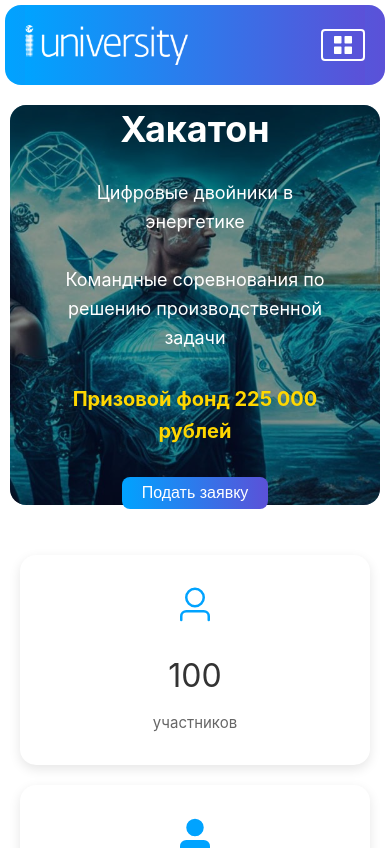
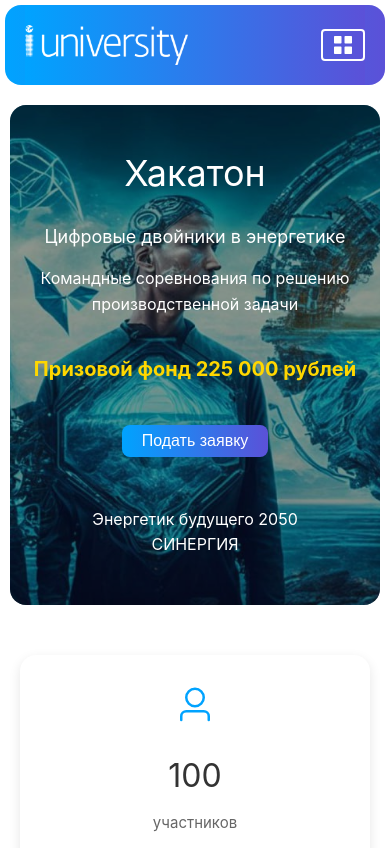
Before and after one commit to Pankyxa/HackathonFrontV1, a Vue app: page / in a window 390 px wide. Shown: the top 848 px of the page. Built offline with nearby package versions, Linux system fonts and the light colour scheme; no server answers; what vue-the-mask would draw is missing.

Commit message:
Add mentor view

```diff
--- a/src/api/teams.js
+++ b/src/api/teams.js
@@ -28,7 +28,7 @@ export const teamsApi = {
                 formData.append('member_ids', JSON.stringify([]));
             }
 
-            const response = await api.post('/teams/create', formData, {
+            const response = await api.post('/teams/create', {formData}, {
                 headers: {
                     'Content-Type': 'multipart/form-data',
                 }
@@ -90,23 +90,12 @@ export const teamsApi = {
         }
     },
 
-    async getMentorTeam(teamId) {
-        try {
-            const response = await api.get(`/teams/mentor/teams/${teamId}/`);
-            return response.data[0];
-        } catch (error) {
-            throw error.response?.data || error.message;
-        }
-    },
-
     async getTeam(teamId = null) {
         try {
             let response;
             if (teamId) {
-                // Если передан ID команды, получаем конкретную команду
                 response = await api.get(`/teams/mentor/teams/${teamId}`);
             } else {
-                // Если ID не передан, получаем свою команду
                 response = await api.get('/teams/my/team');
             }
             return response.data;
--- a/src/router/index.js
+++ b/src/router/index.js
@@ -46,7 +46,7 @@ const router = createRouter({
         {
             path: '/mentor/teams/:id',
             name: 'MentorTeamView',
-            component: () => import('@/views/MyTeamPage.vue'), // Изменено на новый компонент
+            component: () => import('@/views/MyTeamPage.vue'),
             meta: {
                 requiresAuth: true,
                 roles: ['mentor']
--- a/src/stores/auth.js
+++ b/src/stores/auth.js
@@ -7,7 +7,7 @@ import { useLoadingStore } from './loading'
 export const useAuthStore = defineStore('auth', () => {
   const isAuthenticated = ref(false)
   const isHaveTeam = ref(false)
-  const user = ref(null) // Добавляем user
+  const user = ref(null)
   const loadingStore = useLoadingStore()
 
   const setUser = (userData) => {
--- a/src/views/HomePage.vue
+++ b/src/views/HomePage.vue
@@ -2,12 +2,32 @@
   <TheHeader :class="{ 'header-hidden': isHeaderHidden }"></TheHeader>
   <div class="home-page">
     <div class="hero-section">
-      <div class="hero-content">
+      <!-- Десктоп версия -->
+      <div class="desktop-container">
+        <div class="hero-content">
+          <h1>Хакатон</h1>
+          <p>Цифровые двойники в энергетике</p>
+          <p class="subtitle">Командные соревнования по решению производственной задачи</p>
+          <div class="prize-info">Призовой фонд 225 000 рублей</div>
+          <el-button type="primary" class="custom-button" @click="handleApplicationClick">Подать заявку</el-button>
+        </div>
+        <div class="synergy-text">
+          <div>Энергетик будущего 2050</div>
+          <div>СИНЕРГИЯ</div>
+        </div>
+      </div>
+
+      <!-- Мобильная версия -->
+      <div class="mobile-container">
         <h1>Хакатон</h1>
         <p>Цифровые двойники в энергетике</p>
         <p class="subtitle">Командные соревнования по решению производственной задачи</p>
         <div class="prize-info">Призовой фонд 225 000 рублей</div>
         <el-button type="primary" class="custom-button" @click="handleApplicationClick">Подать заявку</el-button>
+        <div class="synergy-text">
+          <div>Энергетик будущего 2050</div>
+          <div>СИНЕРГИЯ</div>
+        </div>
       </div>
     </div>
 
@@ -185,9 +205,6 @@ const handleApplicationClick = () => {
   position: relative;
   border-radius: 16px;
   margin: 20px;
-  display: flex;
-  align-items: center;
-  padding-left: 60px;
 }
 
 .hero-section::before {
@@ -201,11 +218,62 @@ const handleApplicationClick = () => {
   border-radius: 16px;
 }
 
+/* Десктоп стили */
+.desktop-container {
+  display: flex;
+  justify-content: space-between;
+  align-items: center;
+  padding: 0 60px;
+  height: 100%;
+  position: relative;
+  z-index: 2;
+}
+
+.desktop-container .hero-content {
+  color: white;
+  max-width: 600px;
+}
+
+.desktop-container .synergy-text {
+  color: white;
+  font-weight: bold;
+  font-size: 18px;
+  text-align: right;
+  position: absolute;
+  right: 60px;
+  bottom: 40px;
+  white-space: nowrap;
+}
+
+/* Мобильная версия */
+.mobile-container {
+  display: none;
+  flex-direction: column;
+  align-items: center;
+  text-align: center;
+  padding: 40px 20px;
+  height: 100%;
+  position: relative;
+  z-index: 2;
+  color: white;
+}
+
+.mobile-container .synergy-text {
+  color: white;
+  font-weight: bold;
+  font-size: 16px;
+  text-align: center;
+  margin-top: 30px;
+}
+
+
 .hero-content {
   position: relative;
   z-index: 1;
   color: white;
-  max-width: 600px;
+  max-width: 100%;
+  text-align: left;
+  padding: 0 20px;
 }
 
 .hero-content h1 {
@@ -394,11 +462,43 @@ const handleApplicationClick = () => {
   transform: translateY(-100%);
 }
 
+
 @media (max-width: 768px) {
   .hero-section {
-    height: 400px;
-    padding: 20px;
+    height: 500px;
     margin: 10px;
+  }
+
+  .desktop-container {
+    display: none;
+  }
+
+  .mobile-container {
+    display: flex;
+  }
+
+  .mobile-container h1 {
+    font-size: 36px;
+    margin-bottom: 20px;
+  }
+
+  .mobile-container p {
+    font-size: 18px;
+    margin-bottom: 15px;
+  }
+
+  .mobile-container .subtitle {
+    font-size: 16px;
+  }
+
+  .mobile-container .prize-info {
+    font-size: 20px;
+    color: #FFD700;
+    margin: 20px 0;
+  }
+
+  .mobile-container .custom-button {
+    margin: 20px 0;
   }
 
   .hero-content {
@@ -491,6 +591,10 @@ const handleApplicationClick = () => {
     height: 500px;
   }
 
+  .desktop-container .hero-content h1 {
+    font-size: 42px;
+  }
+
   .hero-content h1 {
     font-size: 42px;
   }
@@ -502,5 +606,17 @@ const handleApplicationClick = () => {
   .info-card {
     padding: 20px;
   }
+
+  .synergy-text {
+    position: static;
+    text-align: center;
+    margin-top: 20px;
+  }
+
+  .hero-content {
+    display: flex;
+    flex-direction: column;
+    align-items: center;
+  }
 }
 </style>
```
Also changed, not shown: src/views/MentorTeamPage.vue (deleted, +0 -41 lines).
